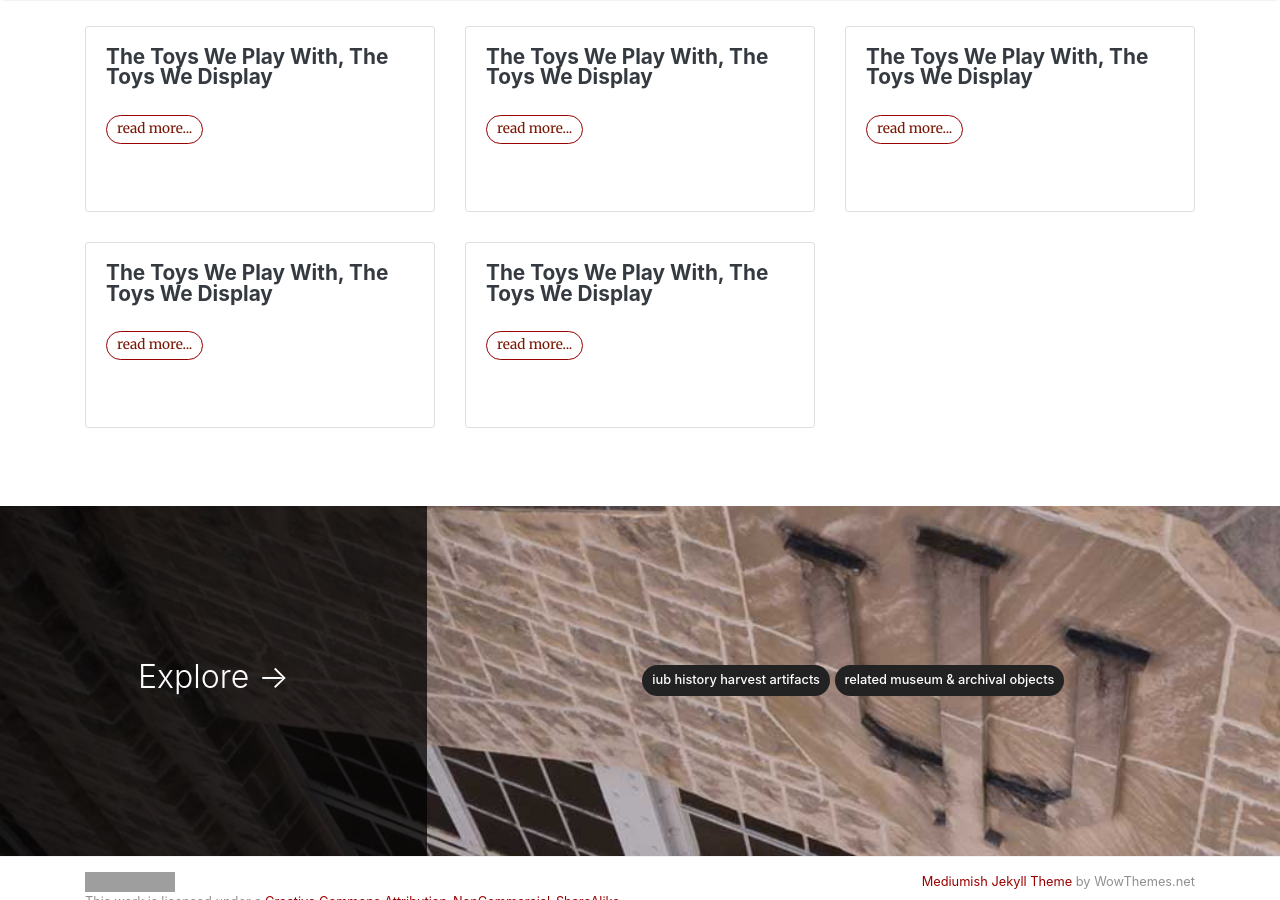
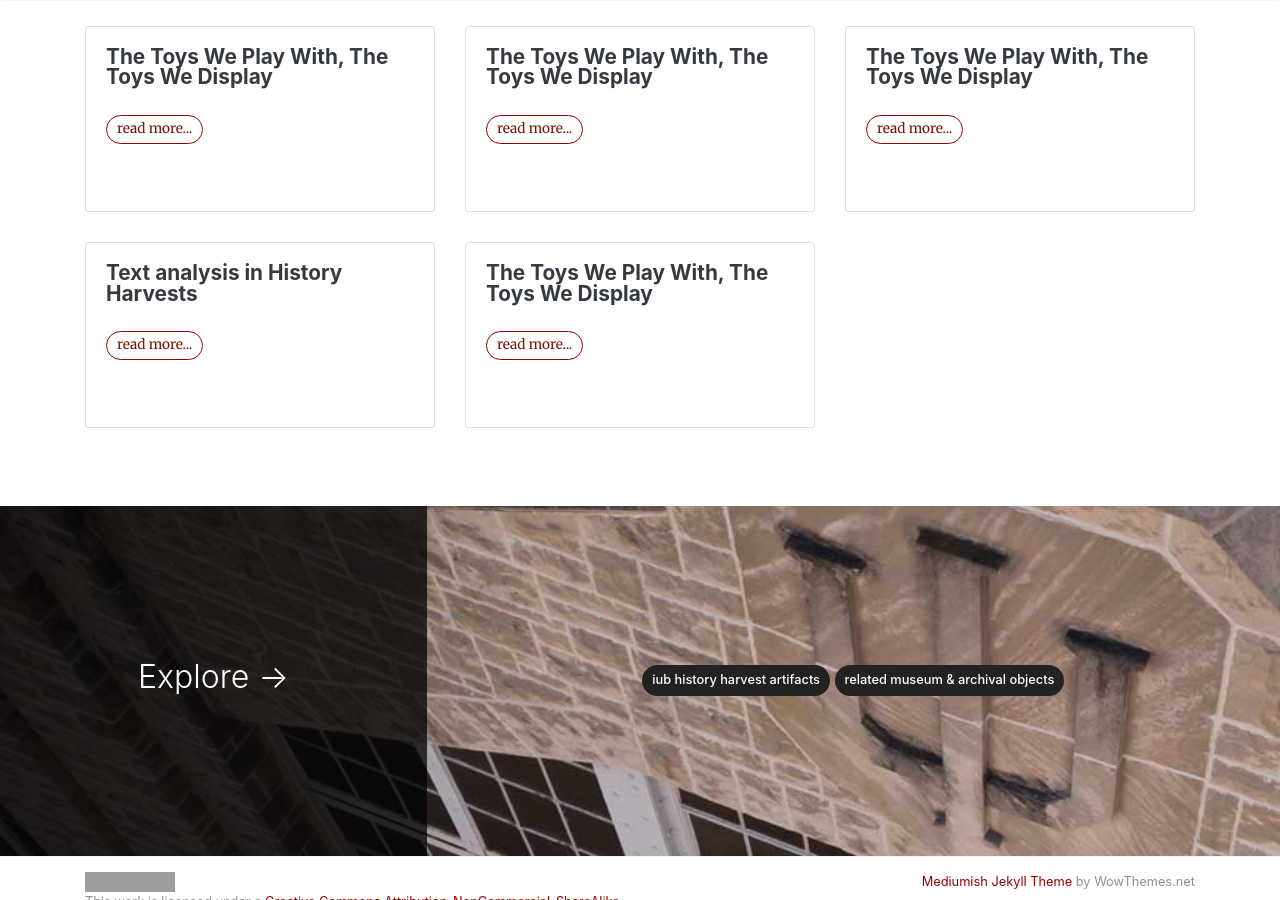
Before and after one commit to H301HistoryHarvest/H301HistoryHarvest, a Jekyll site: the page built from _pages/stories.md, in a window 1280 px wide and 900 px high, scrolled down 428 px. Built offline with Jekyll 4.4.1, drawn with Linux system fonts in a browser that asks for light colours; nearby versions of some CDN libraries; comment, search, counter and statistics services are not loaded; part of the change alters nothing that is shown; grey boxes are pictures that could not be loaded.

Commit message:
Update TextAnalysis.md

```diff
--- a/_stories/TextAnalysis.md
+++ b/_stories/TextAnalysis.md
@@ -1,28 +1,30 @@
 ---
 layout: story
-title: The Toys We Play With, The Toys We Display
-exhibittitle: Toys in IU's history
-author: kalani
-storyid: kalani
+title: Text analysis in History Harvests
+exhibittitle: Text analysis in History Harvests
 featureditems:
- - 2019-03-06-ID0002
+ - 2019-10-01-0006
+ - 2019-10-03-0012
+  - 2019-10-01-0003
 selecteditems:
- - 2019-03-019-ID0007
- - 2019-03-019-ID0002
-categories: [ Sentimental ]
+ - 2019-10-03-0010
+ - 2019-10-03-0018
 ---
 
-Play gets a lot of attention in the world of education. Play--in the form of video games like Code Combat or Osmo's [Coding Awbie](https://www.playosmo.com/en/coding/)--helps acclimate young children to the world of computer code. In the world of history, though, it's not the play that gets attention. It's the material effects of play on adult life, on consumer culture, on military history, that dominate the history of toys. In quotidian history, of the sort that focuses on every day life and the world of history and memory, toys fade into the background. My Nanoblock Eiffel Tower offers a glimpse of this version of "toy", in which the toy provides an avatar for play, home life, and travel.
+## A catchy headline
 
-## A Local Look at Play
+A version of your research question goes here.
 
-In the contemporary world, IUB's [game design major, offered through the media school](https://mediaschool.indiana.edu/academics/degrees/game-design/index.html) is a good example of the business of play, but it's not the only one. The [Slocum Puzzle Collection](http://www.indiana.edu/~liblilly/collections/overview/puzzles.shtml) offers a historic look at the world of play through puzzles. The exhibit offers a look at cleverly designed puzzles that range from 15th-century trick knives to 80s-era vintage Rubik's cubes. A donation from Jerry Slocum, who donated 30,000 puzzles to the library, turned one room in the Lilly into the Slocum Puzzle Room in 2006. The collection was designed not as a museum exhibit, with the puzzles rendered inaccessible behind glass, but as a puzzle library that allowed visitors to interact with, solve, and have fun with puzzles in the collection. ([van Grol, 2010](http://www.indiana.edu/~liblilly/collections/overview/slocum-pamphlet.pdf))
+A paragraph about your group's items and how they are connected to your research question goes here.
 
-<figure>
-  <img src="http://fedora.dlib.indiana.edu:8080/fedora/get/iudl:19718/LARGE" alt="Niagara Puzzle"/>
-  <figcaption><small>Image Courtesy, The Lilly Library, Indiana University, Bloomington, Indiana. For commercial uses, please contact the Lilly Library at 1200 East Seventh Street, Bloomington, Indiana, 47405-5500 or at http://www.indiana.edu/~liblilly/</small></figcaption>
-</figure>
+## Text analysis as a way of understanding your research question
 
-The items in the Slocum Room, like the Nanoblock Eiffel Tower that inspired this story, reverse the course that Game Design majors take. Where IUB's major turns play into work, the Slocum Room has a host of puzzles that turn work into play. One puzzle in particular, [The Niagara Puzzle (with File and Compass)](http://purl.dlib.indiana.edu/iudl/lilly/slocum/LL-SLO-000630) tells that story very well. It's a box-shaped puzzle that shows a drawing of a waterfall, presumably Niagara Falls (a popular tourist destination as early as the 18th century). Users are asked to get all of the little balls off of a "bank" (a small wooden piece set flat inside the puzzle at the top of the falls) into a "whirlpool", a hole at the top right corner of the box. Similar puzzles by the same manufacturer, R. Journet, were sent to British solders imprisoned in Germany during WWI with a hacksaw, a compass and a map hidden inside to facilitate their escape.
+A brief description of how you chose to divide the objects in light of the text analysis approach as an answer to the research question.
 
-These puzzles require manual dexterity, problem-solving skills, have application in real life--you try leveling the Eiffel Tower in miniature without thinking through the tenets of basic geometry!--and have an element of nostalgia that roots them in a particular historical context.
+Several paragraphs, some of them adapted from your individual research on your objects, go here. Think about the connections from your secondary sources and how some of the other objects from our history harvest fit those connections.
+
+Several paragraphs on the results you see from your text analyis so far.
+
+## A conclusion
+
+A conclusion about how text analysis together with the research you did on your individual objects helped you answer your research question.
```
